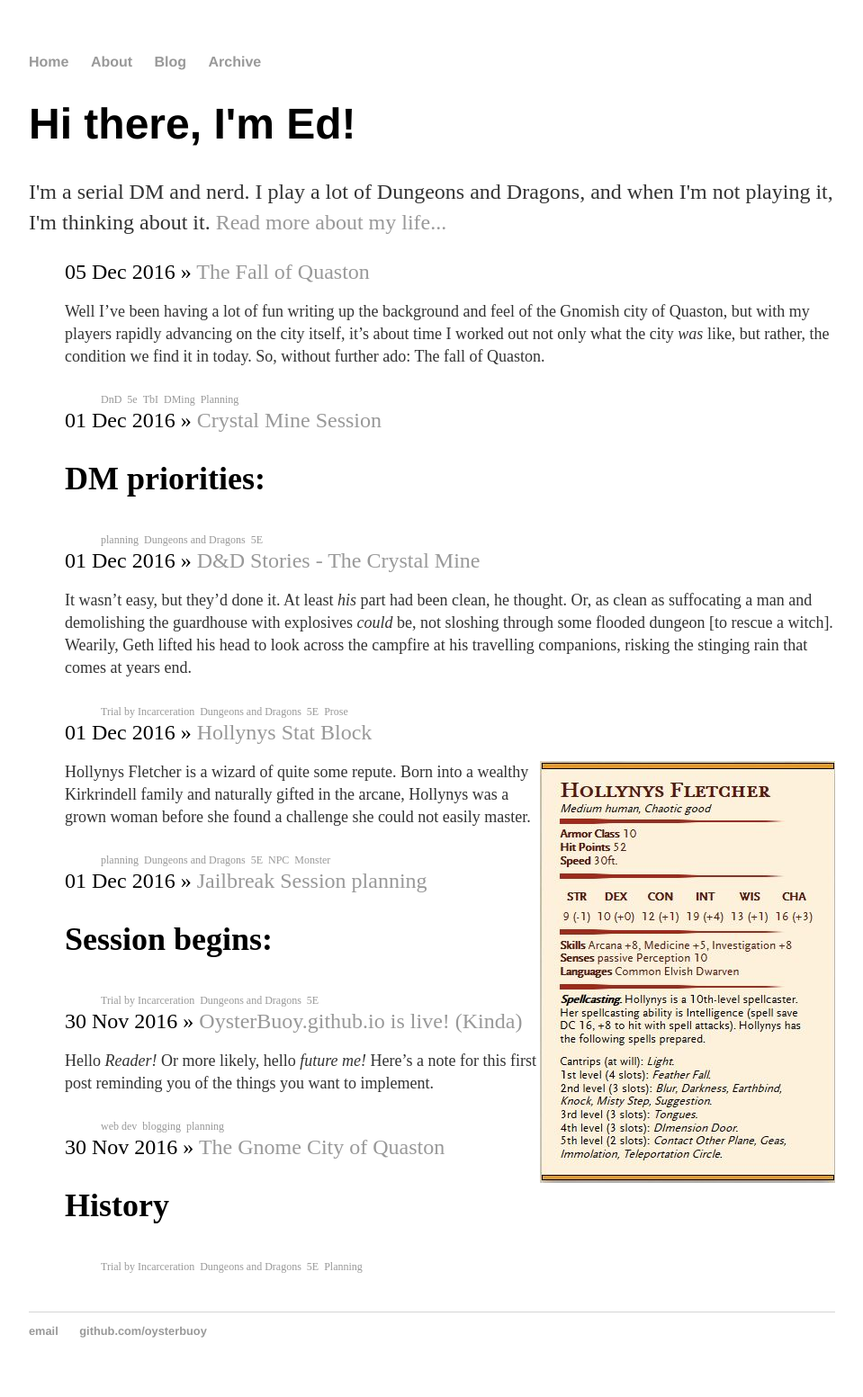
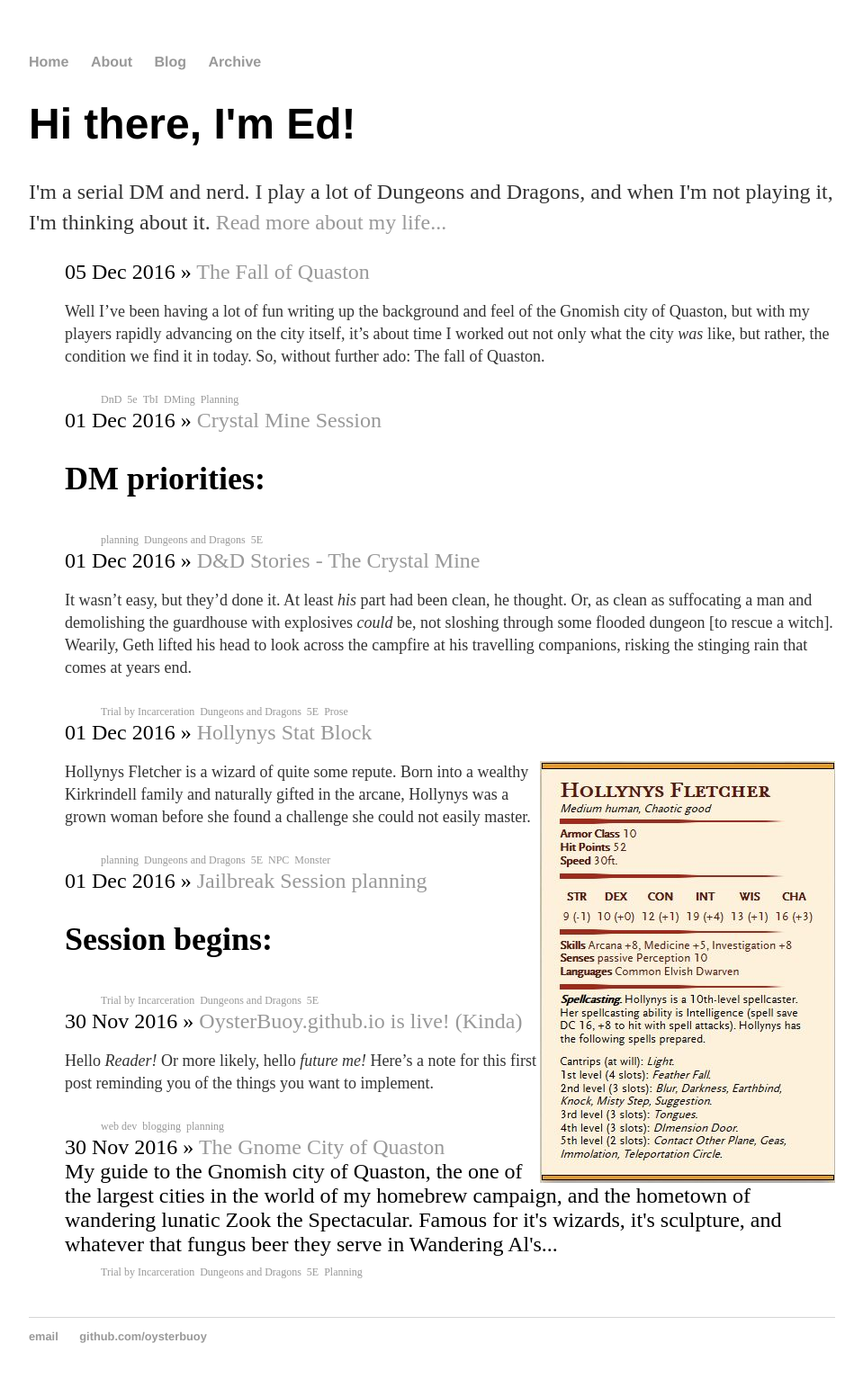
Before and after one commit to OysterBuoy/OysterBuoy.github.io, a Jekyll site: the page built from index.html, in a window 1280 px wide. Shown: the whole page at 90% size, without its empty margins (160-1119 px from the left). Built offline with Jekyll 4.4.1, drawn with Linux system fonts in a browser that asks for light colours.

Commit message:
Update 2016-11-30-Quaston-city-planning-WiP.md

```diff
--- a/_posts/2016-11-30-Quaston-city-planning-WiP.md
+++ b/_posts/2016-11-30-Quaston-city-planning-WiP.md
@@ -4,6 +4,7 @@ title: The Gnome City of Quaston
 date: 2016-11-30
 tags: [Trial by Incarceration, Dungeons and Dragons, 5E, Planning]
 categories: [TbI, fifth-edition]
+excerpt: My guide to the Gnomish city of Quaston, the one of the largest cities in the world of my homebrew campaign, and the hometown of wandering lunatic Zook the Spectacular. Famous for it's wizards, it's sculpture, and whatever that fungus beer they serve in Wandering Al's...
 ---
 ## History
 
```
